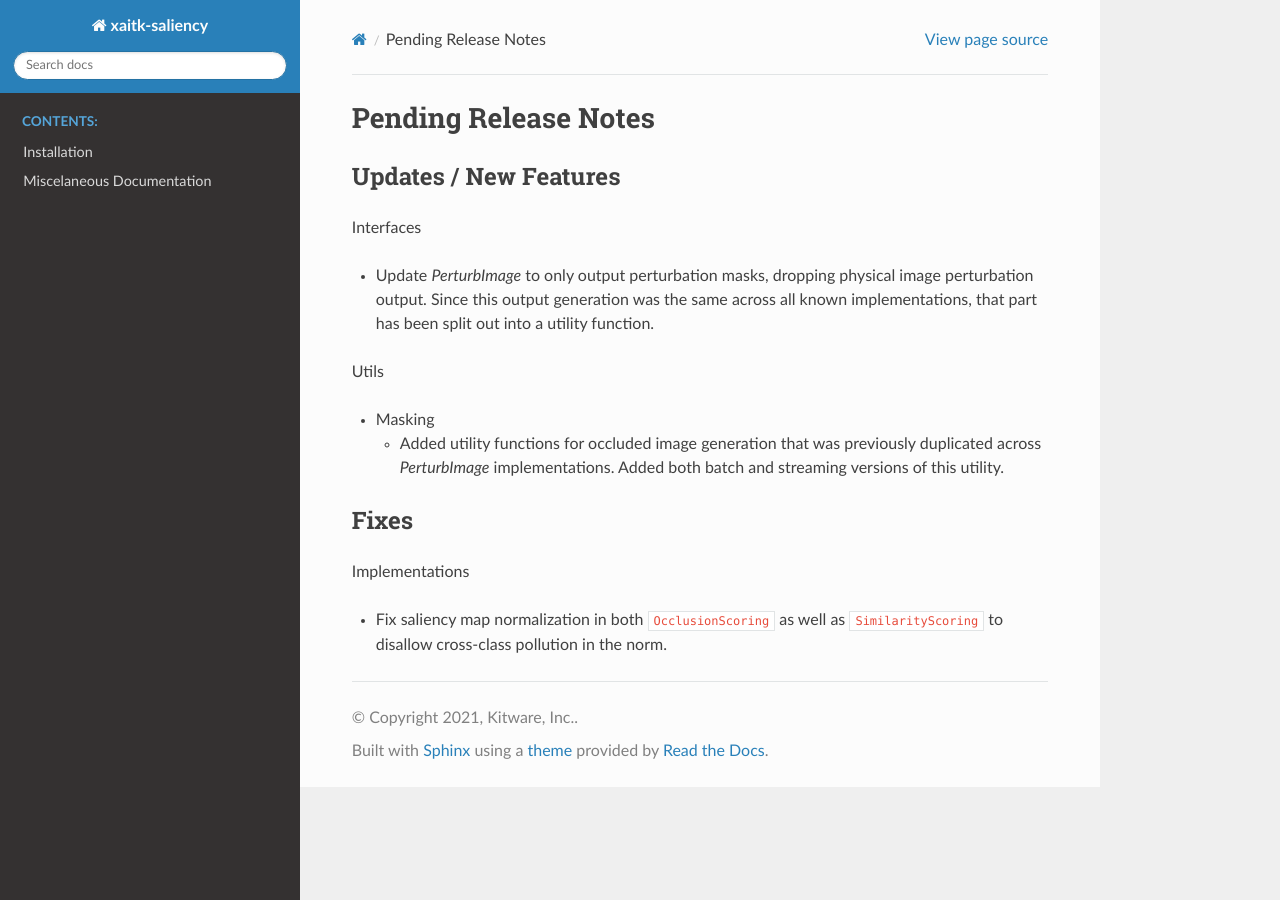
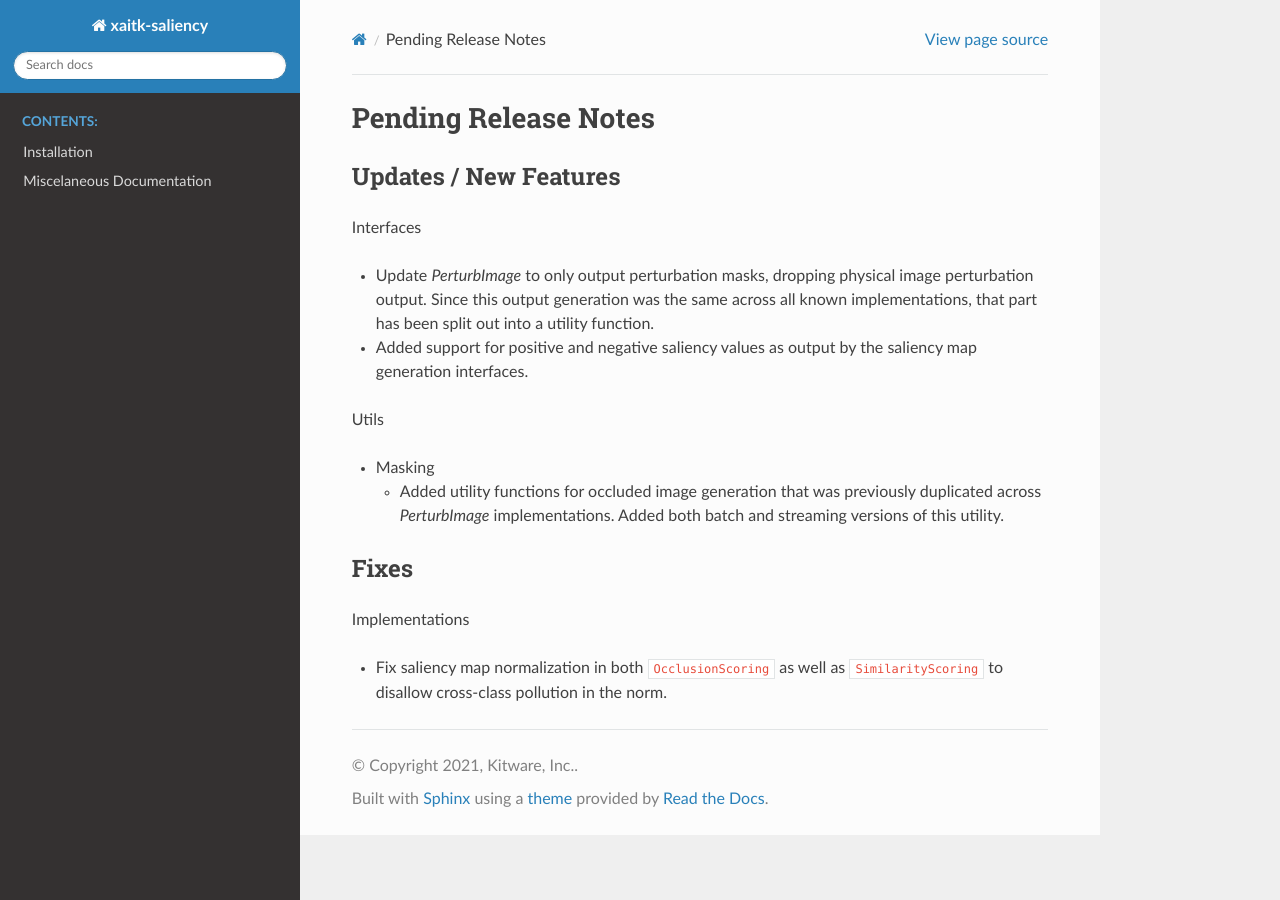
Before and after one commit to XAITK/xaitk-saliency, a Sphinx documentation site: the page built from docs/release_notes/pending_release.rst, in a window 1280 px wide. Built offline with Sphinx 7.4.7 and the Read the Docs theme 2.0.0, drawn with Linux system fonts in a browser that asks for light colours; pages that are not in the unit, such as notebooks, are missing from menus.

Commit message:
Add release note

```diff
--- a/docs/release_notes/pending_release.rst
+++ b/docs/release_notes/pending_release.rst
@@ -11,6 +11,9 @@ Interfaces
   image perturbation output. Since this output generation was the same across
   all known implementations, that part has been split out into a utility
   function.
+
+* Added support for positive and negative saliency values as output by the
+  saliency map generation interfaces.
 
 Utils
 
```
